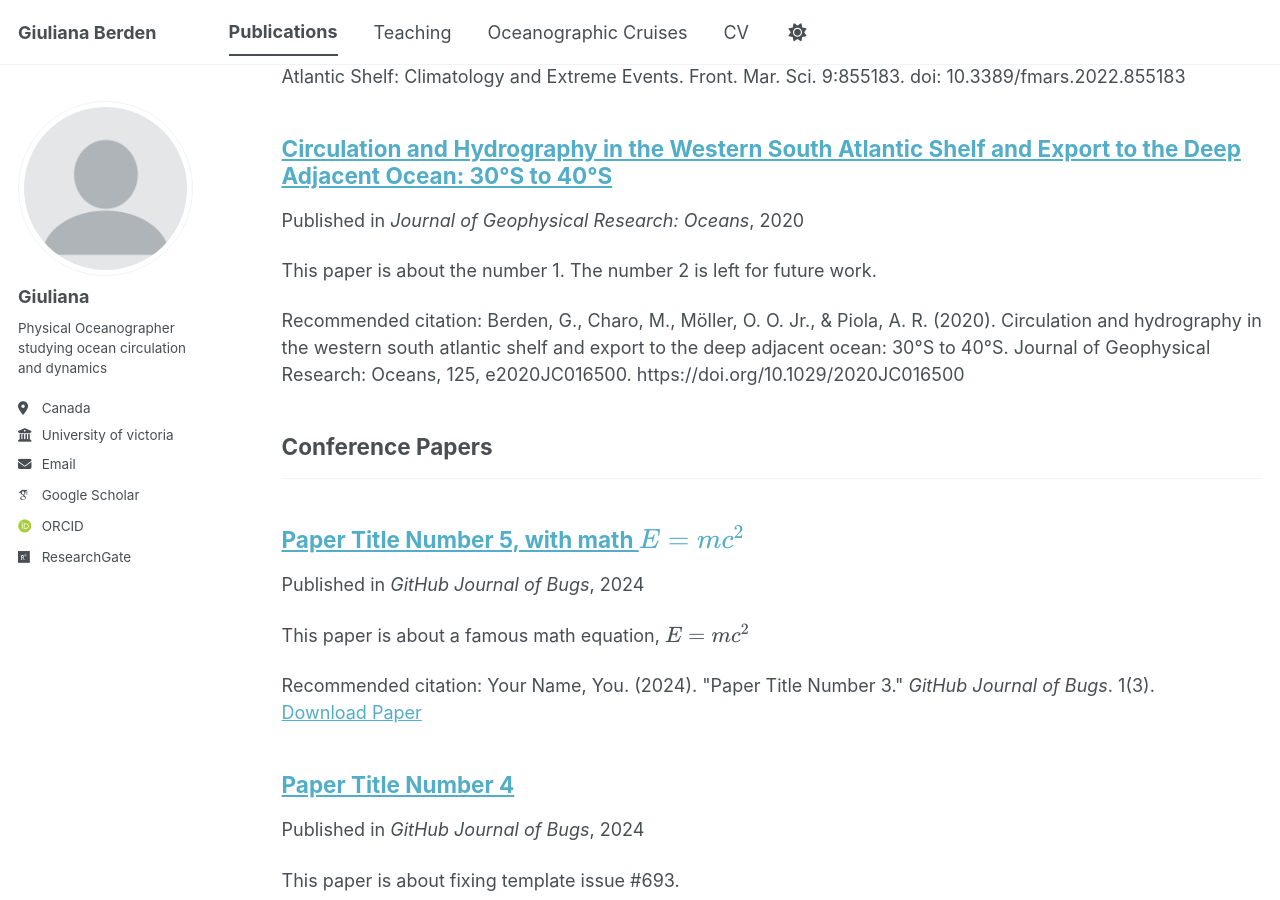
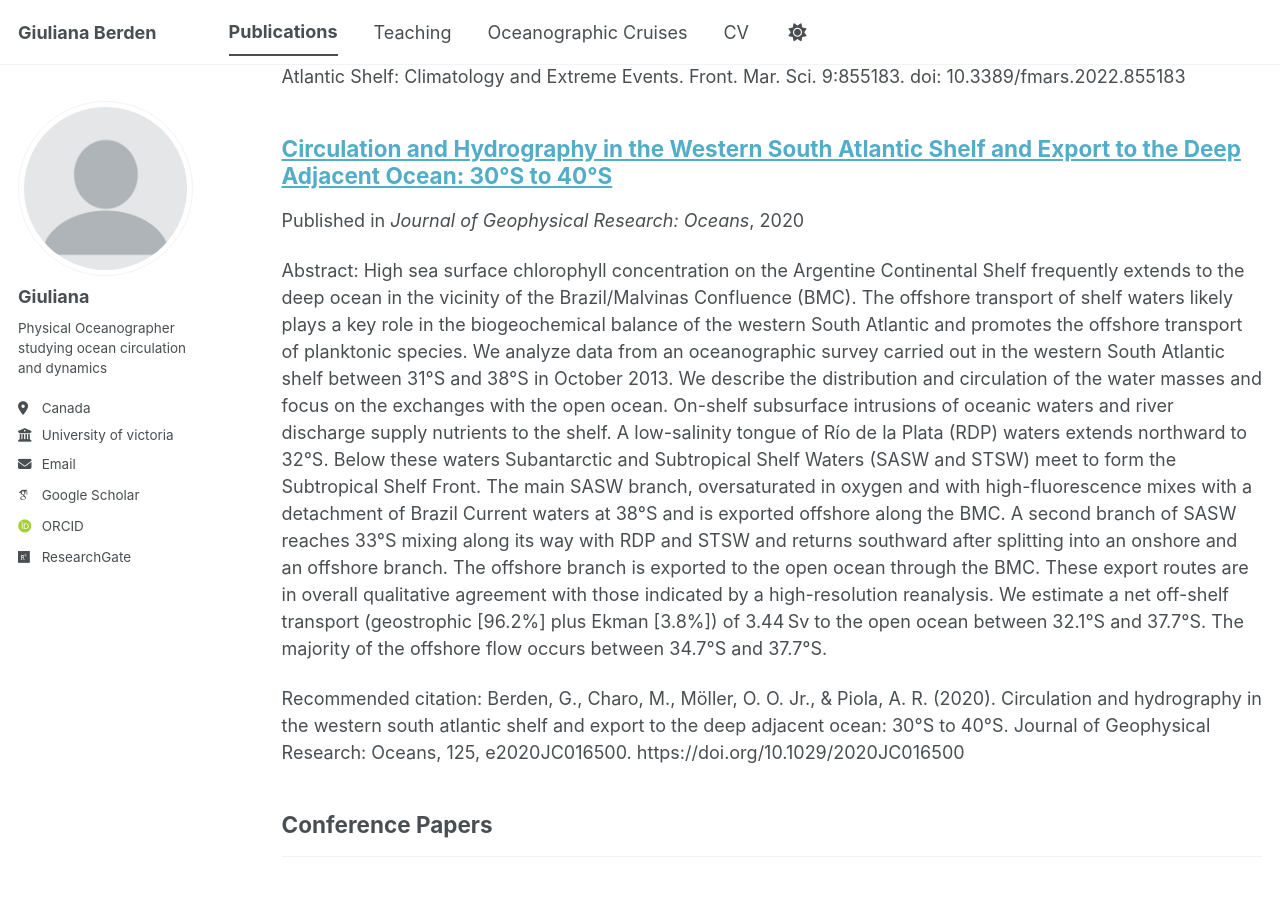
Before and after one commit to GiulianaB/GiulianaB, a Jekyll site: the page built from _pages/publications.html, in a window 1280 px wide and 900 px high, scrolled down 2364 px. Built offline with Jekyll 4.4.1, drawn with Linux system fonts in a browser that asks for light colours; some web fonts are replaced; a script bundle is joined from its source files by our own code; library files that are not in the unit come from our copies.

Commit message:
Update 2009-10-01-paper-title-number-1.md

```diff
--- a/_publications/2009-10-01-paper-title-number-1.md
+++ b/_publications/2009-10-01-paper-title-number-1.md
@@ -3,7 +3,6 @@ title: "Circulation and Hydrography in the Western South Atlantic Shelf and Expo
 collection: publications
 category: manuscripts
 permalink: /publication/2009-10-01-paper-title-number-1
-excerpt: 'This paper is about the number 1. The number 2 is left for future work.'
 date: 2020-09-21
 venue: 'Journal of Geophysical Research: Oceans'
 citation: 'Berden, G., Charo, M., Möller, O. O. Jr., & Piola, A. R. (2020). Circulation and hydrography in the western south atlantic shelf and export to the deep adjacent ocean: 30°S to 40°S. Journal of Geophysical Research: Oceans, 125, e2020JC016500. https://doi.org/10.1029/2020JC016500'
```
